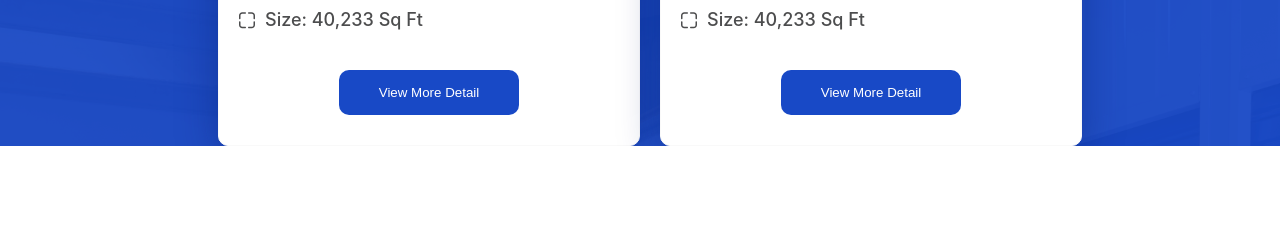
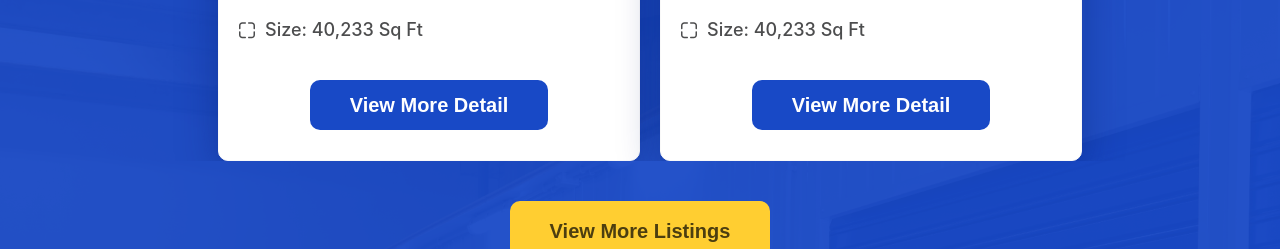
Before and after one commit to evabanegacom/Storage-Figma, a React (Create React App) app: page / in a window 1280 px wide. Shown: the part 3715-3964 px from the top of the page. Before the commit the page ends 3861 px from the top, so only its background shows below. Built offline with nearby package versions, Linux system fonts and the light colour scheme.

Commit message:
implemented button

```diff
--- a/src/components/SearchedGrouped/SearchedGrouped.jsx
+++ b/src/components/SearchedGrouped/SearchedGrouped.jsx
@@ -8,6 +8,9 @@
     <div className='searchedGroup-div'>
      <Search />
      <Grouped />
+     <div className='searchedGroup__button-container'>
+       <button>View More Listings</button>
+     </div>
     </div>
   )
 }
--- a/src/components/SearchedGrouped/searchedGrouped.css
+++ b/src/components/SearchedGrouped/searchedGrouped.css
@@ -1,3 +1,24 @@
 .searchedGroup-div {
   background: url('../../assets/BG.png'), #1849C6;
 }
+
+
+.searchedGroup__button-container {
+  display: flex;
+  justify-content: center;
+  margin-top: 40px;
+
+
+}
+
+.searchedGroup-div button {
+    font-weight: 600;
+    font-size: 20px;
+    line-height: 20px;
+    padding: 20px 40px;
+    background: #FFCE31;
+border-radius: 10px;
+border: none;
+    color: rgba(0, 1, 3, 0.7);
+
+}
```
